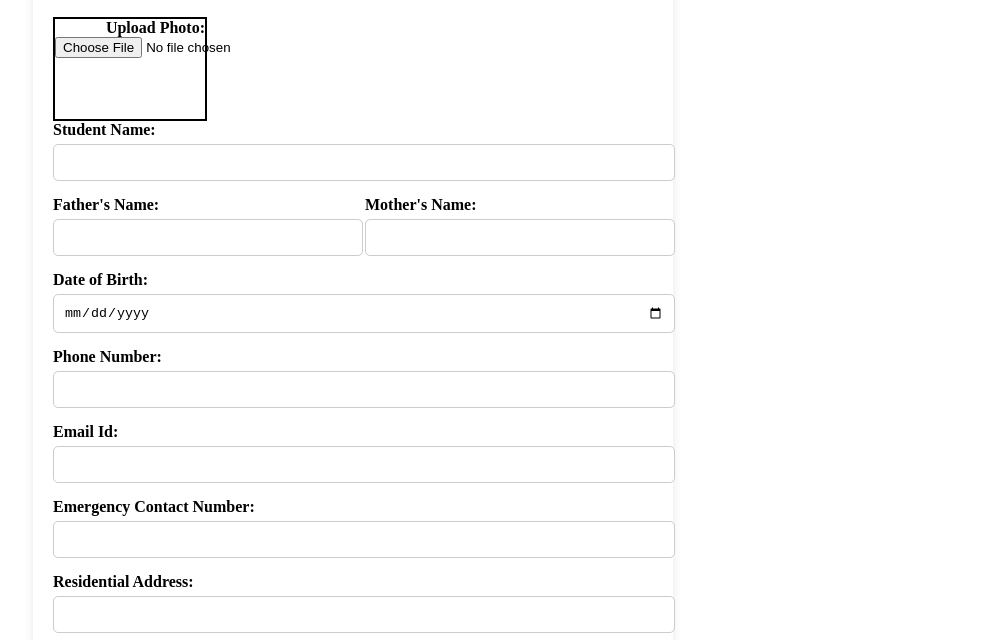
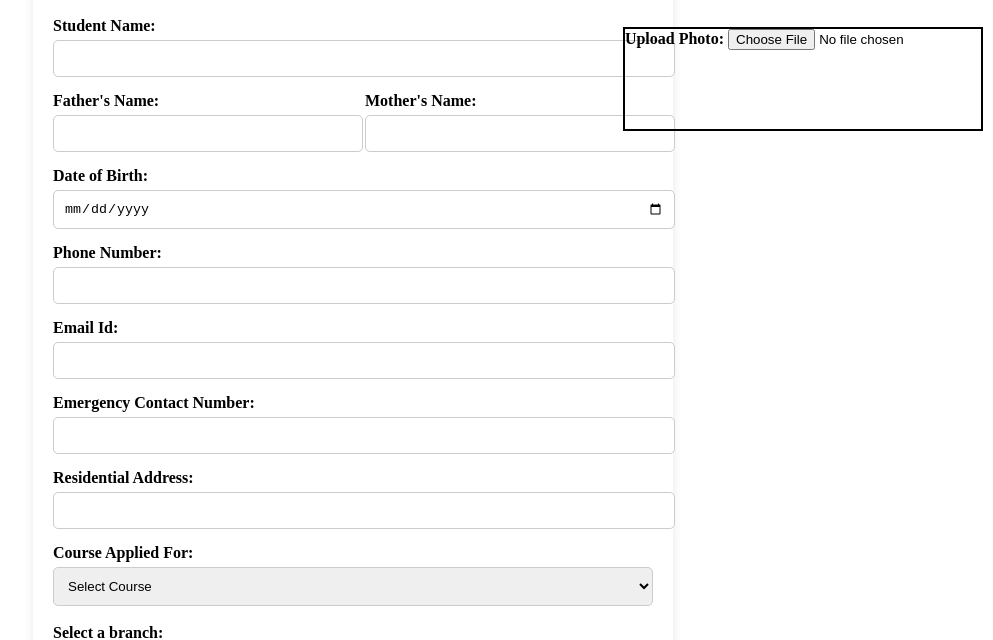
Before and after one commit to hiteashgupta1/ADMIN_FORM, a plain HTML site: page index.html in a window 1280 px wide. Shown: the part 180-820 px from the top of the page, without its empty margins (287-1280 px from the left). Drawn offline with Linux system fonts and the light colour scheme.

Commit message:
Update style.css

```diff
--- a/style.css
+++ b/style.css
@@ -44,10 +44,12 @@ h1 {
     width: 48%;
 }
 .photo-upload {
-    position: relative;
+    position: absolute;
+    right: 0;
+    margin: 10px;
     text-align: right;
     font-weight: bold;
-    width: 150px;
+    min-width: 150px;
     height: 100px;
     border: 2px solid black;
 }
```
